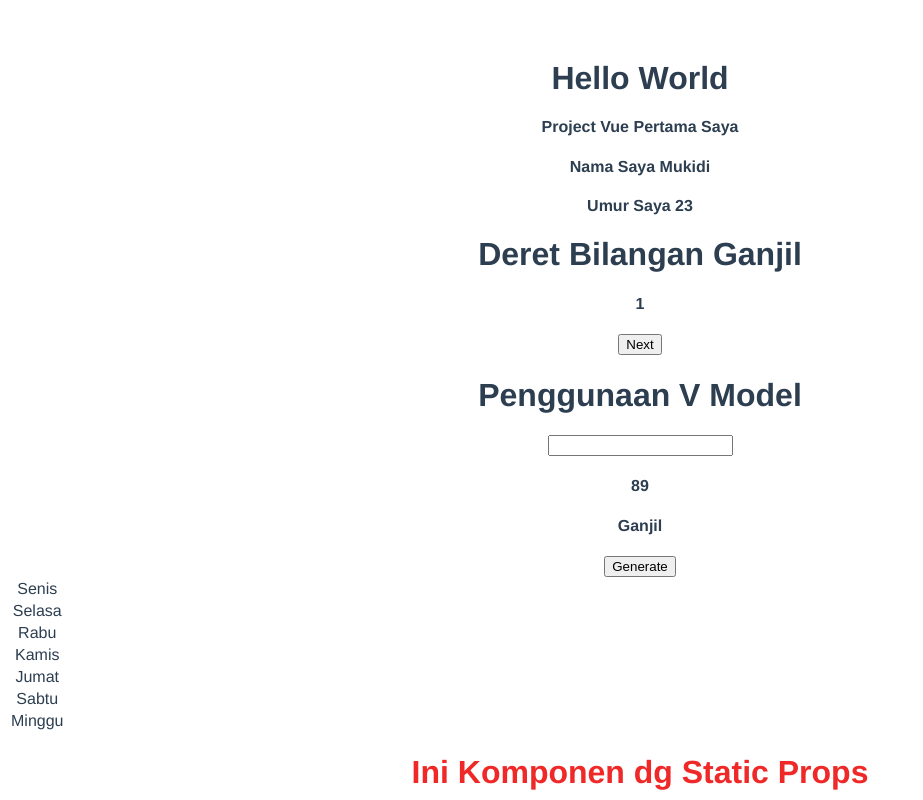
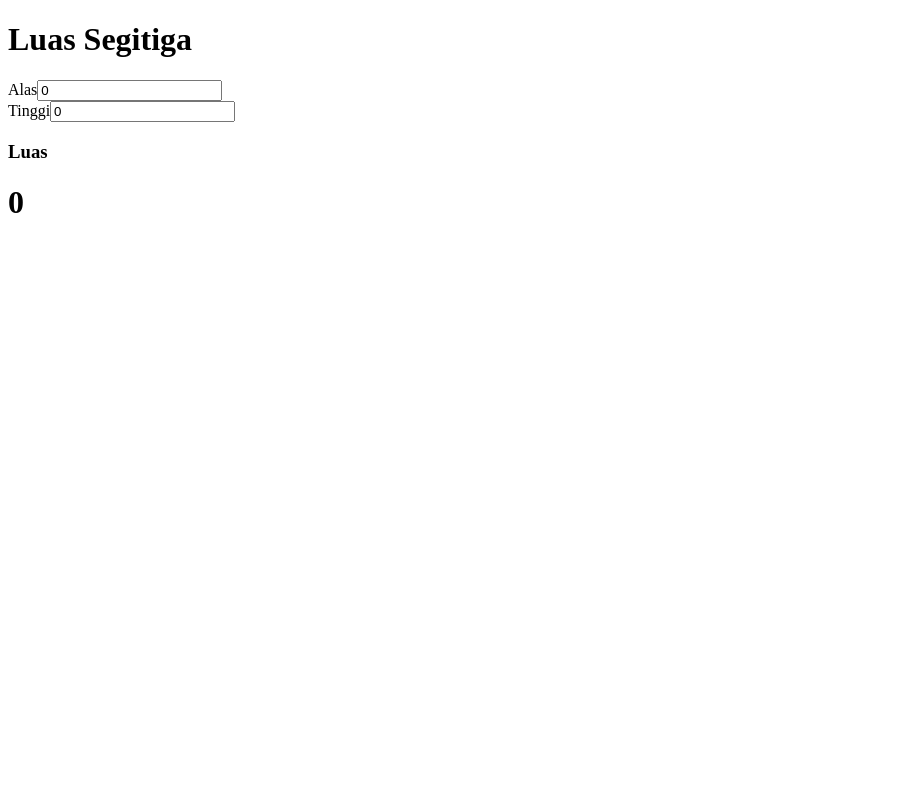
Before and after one commit to afi11/belajar-vue-dasar, a Vue app: page / in a window 1280 px wide. Shown: the top 800 px of the page, without its empty margins (0-923 px from the left). Built offline with nearby package versions, Linux system fonts and the light colour scheme.

Commit message:
Composition API (Reactive)

```diff
--- a/src/App.vue
+++ b/src/App.vue
@@ -1,86 +1,31 @@
 <template>
-  <DeklaratifRendering />
-  <!-- Ganti Materi -->
-  <EventListener />
-  <!-- Ganti Materi -->
-  <TwoWayDataBinding />
-  <!-- Ganti Materi -->
-  <ConditionalVue />
-  <!-- Ganti Materi -->
-  <LoopsVue />
-  <!-- Ganti Materi (Komponen Static Props) -->
-  <TitleComponent title="Ini Komponen dg Static Props" />
-  <!-- Ganti Materi (Komponen Dynamic Props)  -->
-  <!-- Computed & Watch -->
-  <h2 v-if="warning" class="warning">Pengeluaran Anda Terlalu Banyak</h2>
-  <ListPengeluaran v-if="showList" :dataPengeluaran="daftarPengeluaran" />
-  <!-- Ganti Materi (Emit) -->
-  <FormPengeluaran @entri-pengeluaran="entriPengeluaran($event)" />
+    <h1>Luas Segitiga</h1>
+    <div><label>Alas</label>
+        <input v-model="state.alas" type="number" name="alas" />
+    </div>
+    <div><label>Tinggi</label>
+        <input v-model="state.tinggi" type="number" name="tinggi" />
+    </div>
+    <h3>Luas</h3>
+    <h1>{{ state.luas }}</h1>
 </template>
 
 <script>
-import DeklaratifRendering from "./components/DeklaratifRendering.vue";
-import EventListener from "./components/EventListener.vue";
-import TwoWayDataBinding from "./components/TwoWayDataBinding.vue";
-import ConditionalVue from "./components/Conditional.vue";
-import LoopsVue from "./components/Loops.vue"
-// New Part
-import TitleComponent from "./components/TitleComponent.vue";
-import ListPengeluaran from "./components/ListPengeluaran.vue";
-import FormPengeluaran from "./components/FormPengeluaran.vue";
+import { reactive } from 'vue'
+// Reactive artinya data nya dalam bentuk object
+export default {
+    name: "App",
+    setup() {
+        const state = reactive({
+            alas: 0,
+            tinggi: 0,
+            luas: 0
+        });
 
-export default {
-  name: 'App',
-  components: {
-    DeklaratifRendering,
-    EventListener,
-    TwoWayDataBinding,
-    ConditionalVue,
-    LoopsVue,
-    TitleComponent,
-    ListPengeluaran,
-    FormPengeluaran
-  },
-  data() {
-    return {
-      daftarPengeluaran: [
-        {nominal: 100000, keterangan: "wkwkwkw"}, {nominal: 20000, keterangan: "pretttttttt"}
-      ],
-      warning: false
+
+        return {
+            state
+        }
     }
-  },
-  methods: {
-    entriPengeluaran(event) {
-      this.daftarPengeluaran.push(event)
-    }
-  },
-  // untuk menghitung & mengurangi logic di template
-  computed: {
-    showList: function() {
-      return this.daftarPengeluaran.length > 0;
-    },
-    totalPengeluaran: function() {
-      return this.daftarPengeluaran.reduce((accum, item) => accum+parseInt(item.nominal), 0);
-    }
-  },
-  // untuk menampilkan data based on kondisi tertentu
-  watch: {
-    totalPengeluaran: function(val) {
-      if(val > 100000){
-        this.warning = true;
-      }
-    }
-  }
 }
 </script>
-
-<style>
-#app {
-  font-family: Avenir, Helvetica, Arial, sans-serif;
-  -webkit-font-smoothing: antialiased;
-  -moz-osx-font-smoothing: grayscale;
-  text-align: center;
-  color: #2c3e50;
-  margin-top: 60px;
-}
-</style>
--- /dev/null
+++ b/src/AppNoCompositionAPI.vue
@@ -0,0 +1,86 @@
+<template>
+  <DeklaratifRendering />
+  <!-- Ganti Materi -->
+  <EventListener />
+  <!-- Ganti Materi -->
+  <TwoWayDataBinding />
+  <!-- Ganti Materi -->
+  <ConditionalVue />
+  <!-- Ganti Materi -->
+  <LoopsVue />
+  <!-- Ganti Materi (Komponen Static Props) -->
+  <TitleComponent title="Ini Komponen dg Static Props" />
+  <!-- Ganti Materi (Komponen Dynamic Props)  -->
+  <!-- Computed & Watch -->
+  <h2 v-if="warning" class="warning">Pengeluaran Anda Terlalu Banyak</h2>
+  <ListPengeluaran v-if="showList" :dataPengeluaran="daftarPengeluaran" />
+  <!-- Ganti Materi (Emit) -->
+  <FormPengeluaran @entri-pengeluaran="entriPengeluaran($event)" />
+</template>
+
+<script>
+import DeklaratifRendering from "./components/DeklaratifRendering.vue";
+import EventListener from "./components/EventListener.vue";
+import TwoWayDataBinding from "./components/TwoWayDataBinding.vue";
+import ConditionalVue from "./components/Conditional.vue";
+import LoopsVue from "./components/Loops.vue"
+// New Part
+import TitleComponent from "./components/TitleComponent.vue";
+import ListPengeluaran from "./components/ListPengeluaran.vue";
+import FormPengeluaran from "./components/FormPengeluaran.vue";
+
+export default {
+  name: 'App',
+  components: {
+    DeklaratifRendering,
+    EventListener,
+    TwoWayDataBinding,
+    ConditionalVue,
+    LoopsVue,
+    TitleComponent,
+    ListPengeluaran,
+    FormPengeluaran
+  },
+  data() {
+    return {
+      daftarPengeluaran: [
+        {nominal: 100000, keterangan: "wkwkwkw"}, {nominal: 20000, keterangan: "pretttttttt"}
+      ],
+      warning: false
+    }
+  },
+  methods: {
+    entriPengeluaran(event) {
+      this.daftarPengeluaran.push(event)
+    }
+  },
+  // untuk menghitung & mengurangi logic di template
+  computed: {
+    showList: function() {
+      return this.daftarPengeluaran.length > 0;
+    },
+    totalPengeluaran: function() {
+      return this.daftarPengeluaran.reduce((accum, item) => accum+parseInt(item.nominal), 0);
+    }
+  },
+  // untuk menampilkan data based on kondisi tertentu
+  watch: {
+    totalPengeluaran: function(val) {
+      if(val > 100000){
+        this.warning = true;
+      }
+    }
+  }
+}
+</script>
+
+<style>
+#app {
+  font-family: Avenir, Helvetica, Arial, sans-serif;
+  -webkit-font-smoothing: antialiased;
+  -moz-osx-font-smoothing: grayscale;
+  text-align: center;
+  color: #2c3e50;
+  margin-top: 60px;
+}
+</style>
```
